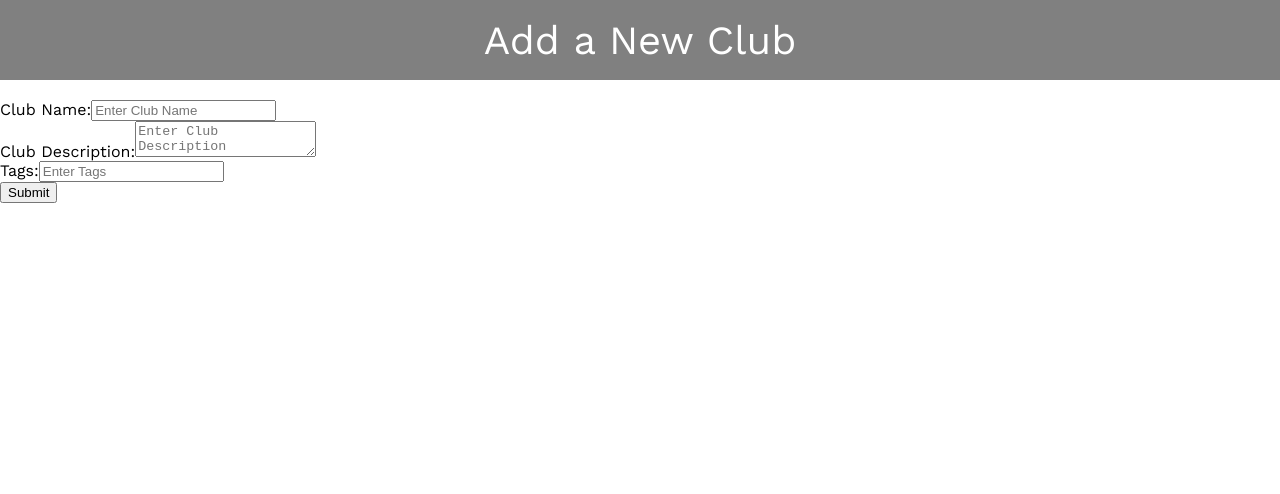
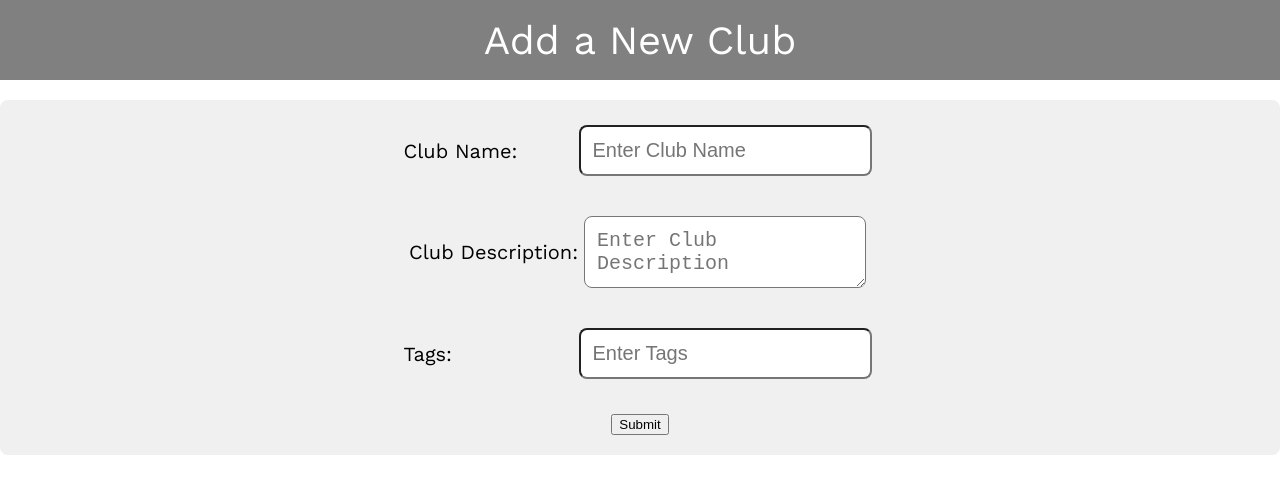
Before and after one commit to andrewchoi12/ClubFunds, a React (Create React App) app in the folder club-funds/: page /addclub in a window 1280 px wide. Shown: the top 494 px of the page. Built offline with nearby package versions, Linux system fonts and the light colour scheme; a web font is replaced by a local one.

Commit message:
Updated css functionality to AddClub.js

```diff
--- a/club-funds/src/components/AddClub.js
+++ b/club-funds/src/components/AddClub.js
@@ -3,11 +3,13 @@ import css from "../styles/AddClub.module.css";
 
 export default function AddClub() {
   return (
-    <main className="AddClub">
+    <main className={css.AddClub}>
       <header>Add a New Club</header>
-      <div class="Boxes">
-        <div class="Box">
-          <label for="clubName">Club Name:</label>
+      <div class={css.Boxes}>
+        <div class={css.Box}>
+          <label className={css.label} htmlFor="clubName">
+            Club Name:
+          </label>
           <input
             type="text"
             id="clubName"
@@ -16,8 +18,10 @@ export default function AddClub() {
           />
         </div>
 
-        <div class="Box">
-          <label for="clubDescription">Club Description:</label>
+        <div class={css.Box}>
+          <label className={css.label} htmlFor="clubDescription">
+            Club Description:
+          </label>
           <textarea
             id="clubDescription"
             name="clubDescription"
@@ -25,8 +29,10 @@ export default function AddClub() {
           ></textarea>
         </div>
 
-        <div class="Box">
-          <label for="tags">Tags:</label>
+        <div class={css.Box}>
+          <label className={css.label} htmlFor="tags">
+            Tags:
+          </label>
           <input type="text" id="tags" name="tags" placeholder="Enter Tags" />
         </div>
 
```
